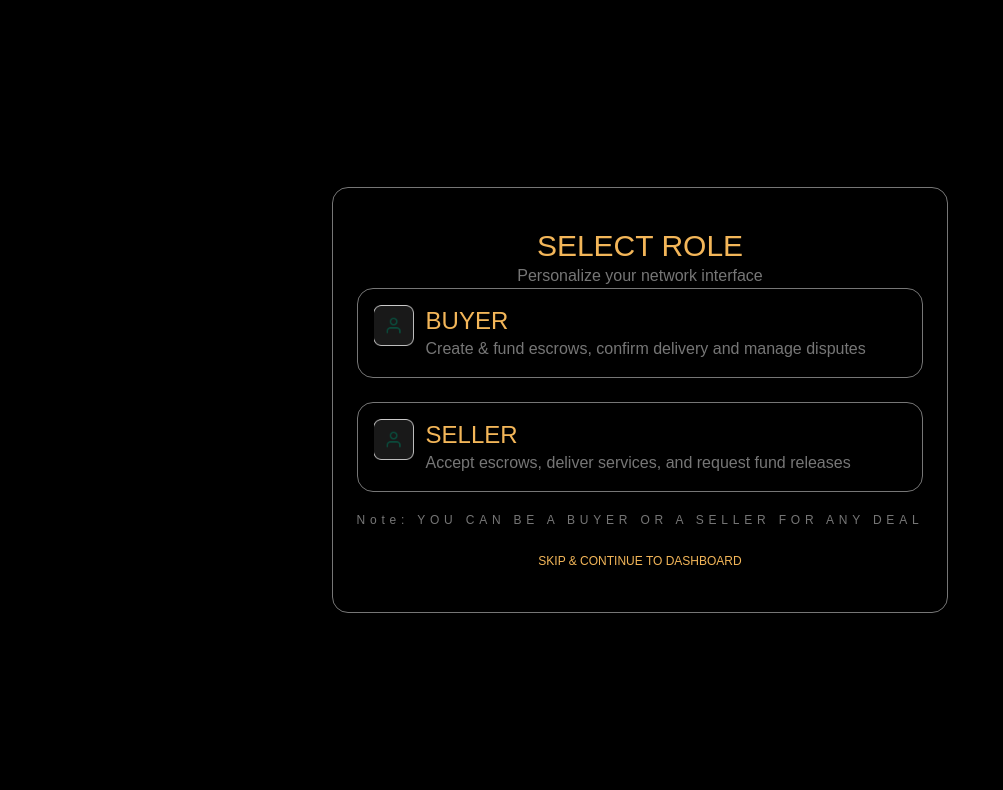
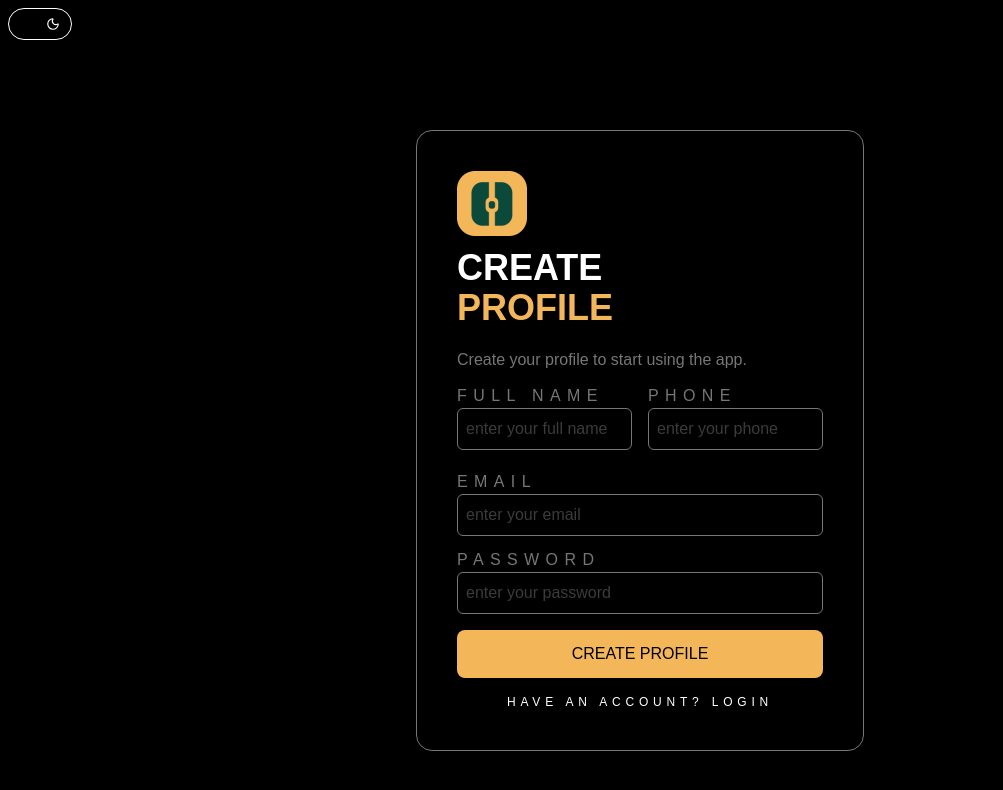
Before and after one commit to escrow-africa/escrow-frontend, a Next.js app: page / in a window 1280 px wide. Shown: the top 790 px of the page, without its empty margins (0-1003 px from the left). Built offline with nearby package versions, Linux system fonts and the light colour scheme.

Commit message:
dark/light mode toggle

```diff
--- a/app/globals.css
+++ b/app/globals.css
@@ -7,3 +7,17 @@ body {
 
 
 }
+.light {
+  background-color: white;
+}
+
+/* H1 override */
+.light h1 {
+  color: #0B493A;
+}
+
+/* Button override */
+.light button {
+  background-color: #0B493A;
+  color: #F3B659;
+}
--- a/app/layout.tsx
+++ b/app/layout.tsx
@@ -2,6 +2,9 @@ import type { Metadata } from "next";
 
 import "./globals.css";
 import { ReactNode } from 'react';
+import ThemeProvider from '../components/ThemeProvider'
+
+
 
 
 
@@ -14,12 +17,16 @@ export const metadata: Metadata = {
 
 export default function RootLayout({ children }: { children: ReactNode }) {
   return (
+
     <html lang="en">
       <body
-        className="bg-black text-white font-sans"
+        className="bg-(--bg) text-(--text) font-sans"
       >
+        <ThemeProvider >
         {children}
+        </ThemeProvider>
       </body>
   </html>
+
   );
 }
--- a/app/page.tsx
+++ b/app/page.tsx
@@ -1,13 +1,17 @@
 
 import SelectRole from "@/components/SelectRole";
 import Signup from "./signup/page";
+import ThemeToggle from "@/components/ThemeToggle";
 
 
 export default function Home() {
   return (
-    <div className="auth">
-      {/* <Signup /> */}
-      <SelectRole />
+    <div className="bg-black text-white ">
+      <div className="pl-2 pt-2">
+        <ThemeToggle />
+      </div>
+       <Signup />
+      {/* <SelectRole /> */}
     </div>
   );
 }
--- a/app/signup/page.tsx
+++ b/app/signup/page.tsx
@@ -41,7 +41,7 @@ const onSubmit = async (data:SignUpData)=>{
           <Image src="/logo.png" alt="Logo" width={70} height={65} />
           <h1 className="font-bold text-4xl mt-3">
             CREATE </h1>
-          <span className=" text-[#F3B659] font-bold text-4xl mb-5">PROFILE</span>
+          <h1 className=" text-[#F3B659] font-bold text-4xl mb-5">PROFILE</h1>
 
 
           <form onSubmit={handleSubmit(onSubmit)} className=" w-full text-[#767676]">
--- /dev/null
+++ b/components/ThemeProvider.tsx
@@ -0,0 +1,26 @@
+"use client"
+import { createContext, useState, ReactNode, Children } from "react";
+
+type ThemeContextType = {
+  theme: string;
+  toggleTheme: () => void;
+};
+
+export const ThemeContext = createContext<ThemeContextType | null>(null);
+
+export default function ThemeProvider({ children }: { children: ReactNode }){
+    const [theme, setTheme]=useState("dark")
+
+    const toggleTheme=()=>{
+setTheme((curr)=>(curr==='dark' ? 'light' : 'dark'))
+    }
+
+    return(
+
+ <ThemeContext.Provider value={{ theme, toggleTheme }}>
+      <div className={theme === "light" ? "light" : ""}>
+        {children}
+      </div>
+    </ThemeContext.Provider>
+    )
+}
--- /dev/null
+++ b/components/ThemeToggle.tsx
@@ -0,0 +1,48 @@
+"use client"
+
+import { useContext } from "react";
+import { ThemeContext } from "./ThemeProvider";
+import { Sun, Moon } from "lucide-react";
+
+export default function ThemeToggle(){
+
+const themeContext = useContext(ThemeContext);
+
+if(!themeContext) return null;
+
+const { theme, toggleTheme } = themeContext;
+
+return(
+
+<button
+onClick={toggleTheme}
+className="
+relative flex items-center
+w-16 h-8 rounded-full
+bg-(--card)
+border border-(--input-border)
+transition
+"
+>
+
+{/* sliding circle */}
+<div
+className={`
+absolute w-6 h-6 rounded-full
+bg-(--button-bg)
+transition-all duration-300
+flex items-center justify-center
+${theme === "dark" ? "translate-x-8" : "translate-x-1"}
+`}
+>
+{theme === "dark" ?
+<Moon size={14}/> :
+<Sun size={14}/>
+}
+
+</div>
+
+</button>
+
+)
+}
--- a/package.json
+++ b/package.json
@@ -11,6 +11,7 @@
   "dependencies": {
     "axios": "^1.13.6",
     "input-otp": "^1.4.2",
+    "lucide-react": "^1.0.1",
     "next": "16.1.6",
     "react": "19.2.3",
     "react-dom": "19.2.3",
```
Also changed, not shown: 1 other file (tests, documents, lock files or other folders).
